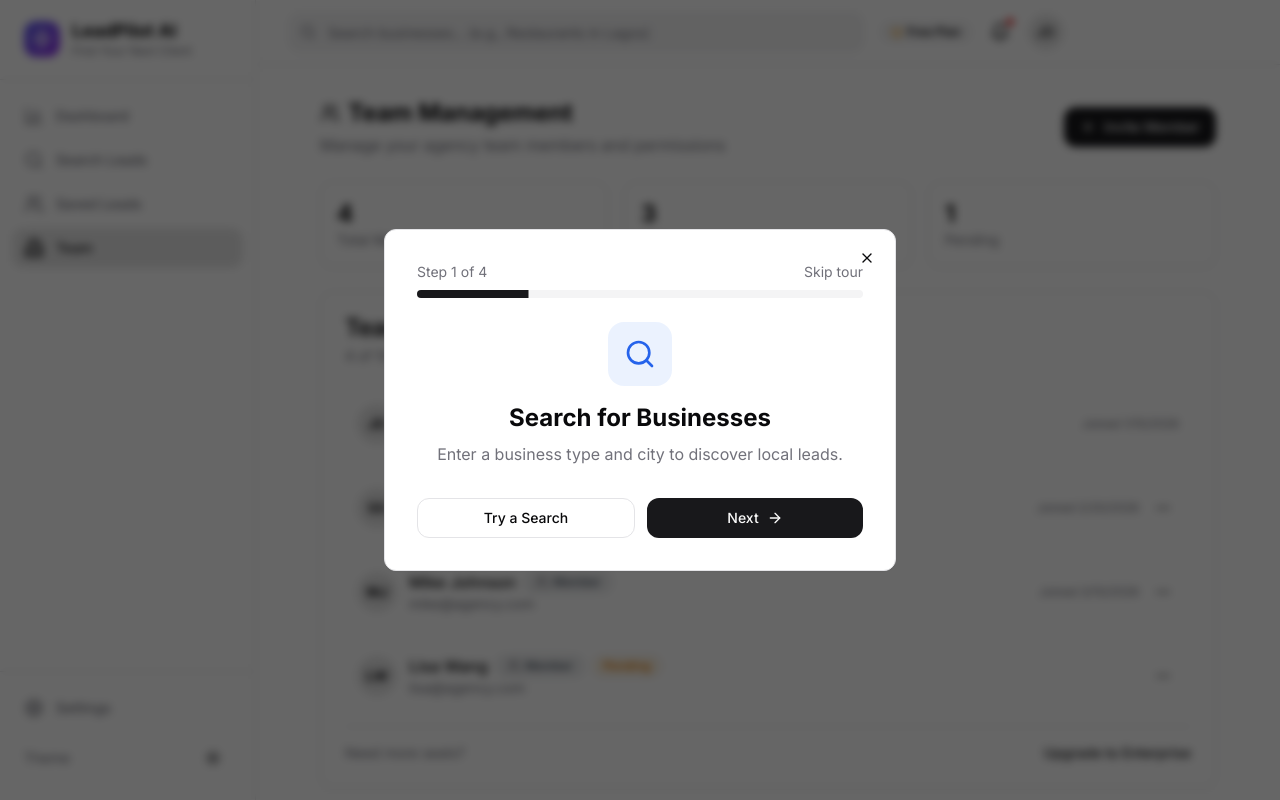
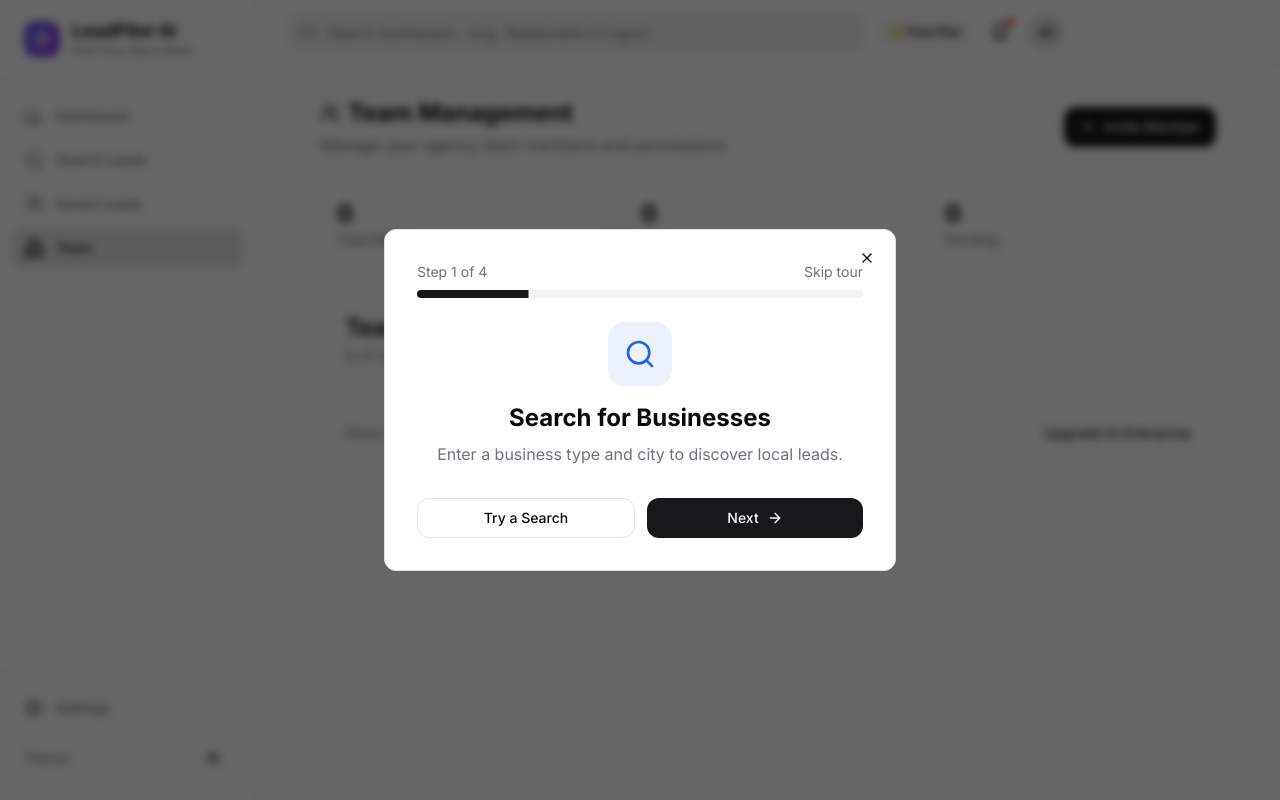
Before and after one commit to enscohome/ai-business-lead-finder, a Next.js app: page /team in a window 1280 px wide. Built offline with nearby package versions, Linux system fonts and the light colour scheme.

Commit message:
Remove fake team members

```diff
--- a/app/(app)/team/page.tsx
+++ b/app/(app)/team/page.tsx
@@ -43,12 +43,8 @@ interface TeamMember {
   status: "active" | "pending";
 }
 
-const mockTeam: TeamMember[] = [
-  { id: "1", name: "John Doe", email: "john@agency.com", role: "owner", joinedAt: "2026-01-15", status: "active" },
-  { id: "2", name: "Sarah Smith", email: "sarah@agency.com", role: "admin", joinedAt: "2026-02-20", status: "active" },
-  { id: "3", name: "Mike Johnson", email: "mike@agency.com", role: "member", joinedAt: "2026-03-10", status: "active" },
-  { id: "4", name: "Lisa Wang", email: "lisa@agency.com", role: "member", joinedAt: "", status: "pending" },
-];
+const mockTeam: TeamMember[] = [];
+
 
 export default function TeamPage() {
   const [members, setMembers] = React.useState<TeamMember[]>(mockTeam);
```
